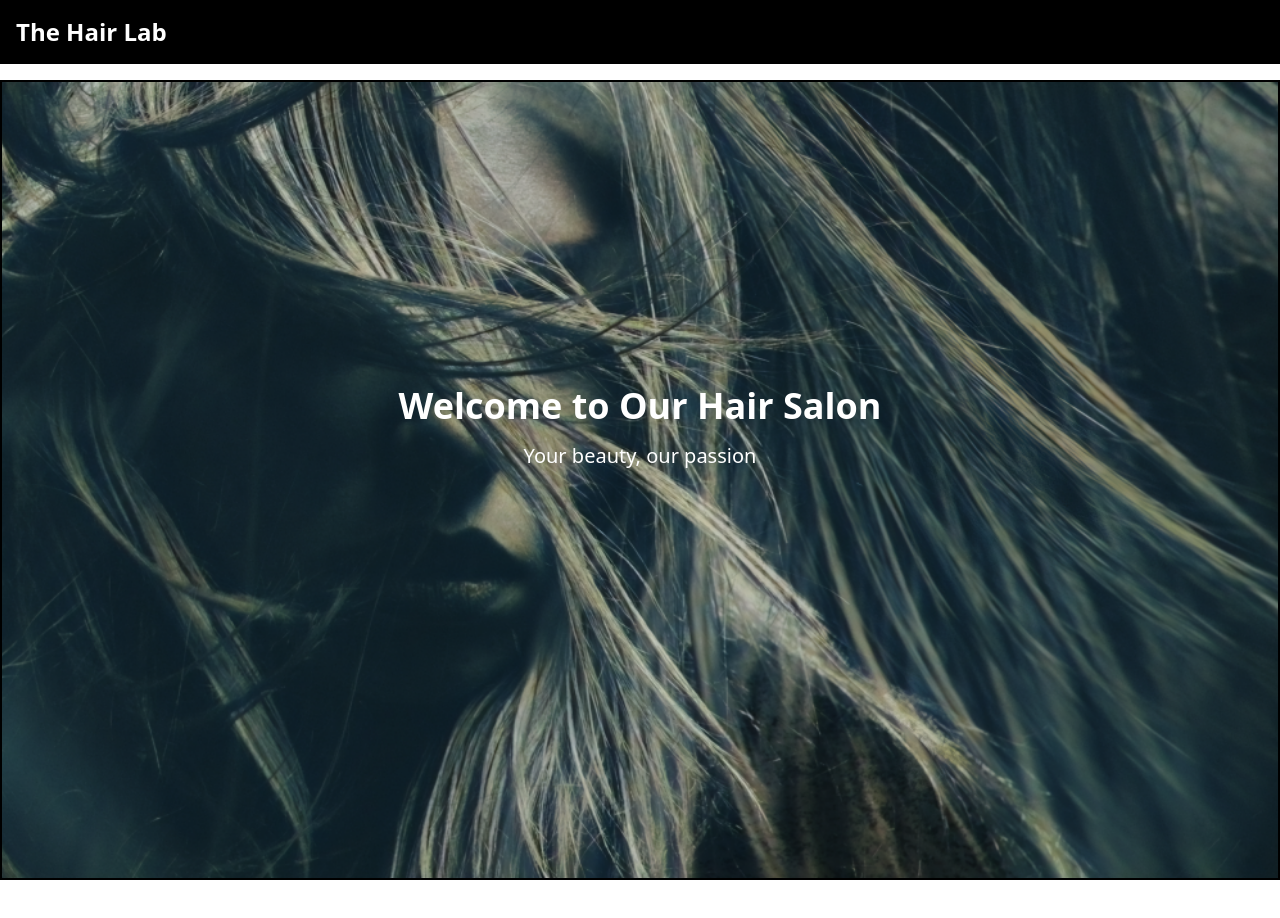
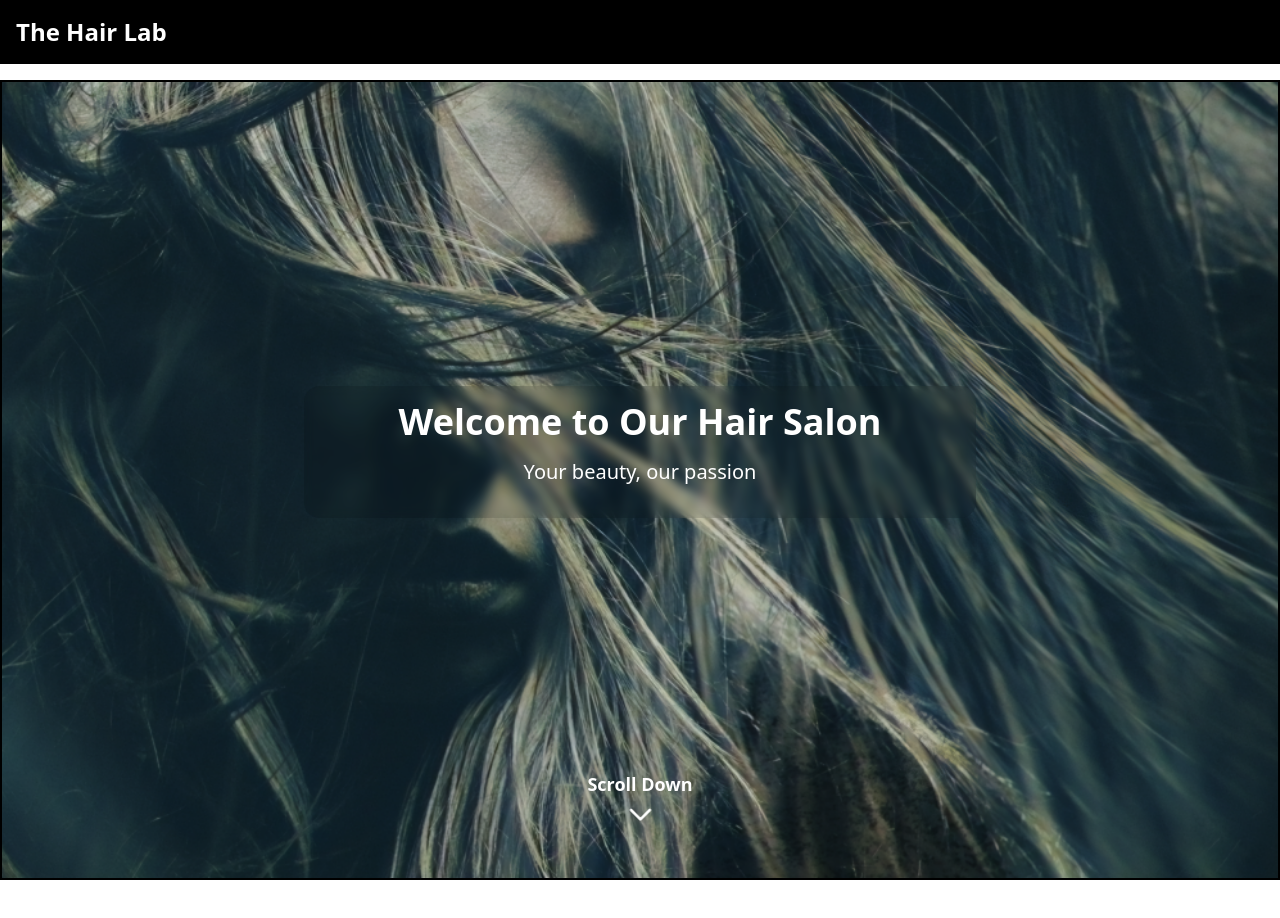
Before and after one commit to sunnycc17/the-hair-lab, a website: page index.html in a window 1280 px wide. Shown: the top 918 px of the page. Drawn offline with Linux system fonts and the light colour scheme.

Commit message:
improved hero added bg blur on content n scroll down arrow

```diff
--- a/index.html
+++ b/index.html
@@ -92,11 +92,8 @@
       <!-- Home Section -->
       <section
         id="home"
-        class="relative min-h-screen border-2 border-black px-4 py-16 text-white"
+        class="relative min-h-screen flex-col items-center justify-center border-2 border-black px-4 py-16 text-white"
       >
-        <!-- Dark Overlay -->
-        <div class="bg-opacity-20 absolute inset-0 bg-black"></div>
-
         <!-- Hero Image -->
         <img
           src="public/hero-img.webp"
@@ -107,10 +104,31 @@
 
         <!-- Text Content -->
         <div
-          class="relative mx-auto mt-60 flex h-full max-w-7xl flex-col items-center justify-start text-center"
+          class="relative mx-auto mt-60 flex h-full max-w-2xl flex-col items-center justify-start rounded-2xl bg-black/10 pt-4 text-center backdrop-blur-xs"
         >
           <h2 class="mb-4 text-4xl font-bold">Welcome to Our Hair Salon</h2>
           <p class="mb-8 text-xl">Your beauty, our passion</p>
+        </div>
+
+        <!-- Scroll Down Indicator -->
+        <div
+          class="absolute bottom-10 left-1/2 flex -translate-x-1/2 flex-col items-center justify-center text-center"
+        >
+          <p class="text-lg font-semibold text-white">Scroll Down</p>
+          <svg
+            class="mt-2 h-8 w-8 animate-bounce text-white"
+            xmlns="http://www.w3.org/2000/svg"
+            fill="none"
+            viewBox="0 0 24 24"
+            stroke="currentColor"
+            stroke-width="2"
+          >
+            <path
+              stroke-linecap="round"
+              stroke-linejoin="round"
+              d="M19 9l-7 7-7-7"
+            />
+          </svg>
         </div>
       </section>
 
```
Also changed, not shown: src/output.css.
